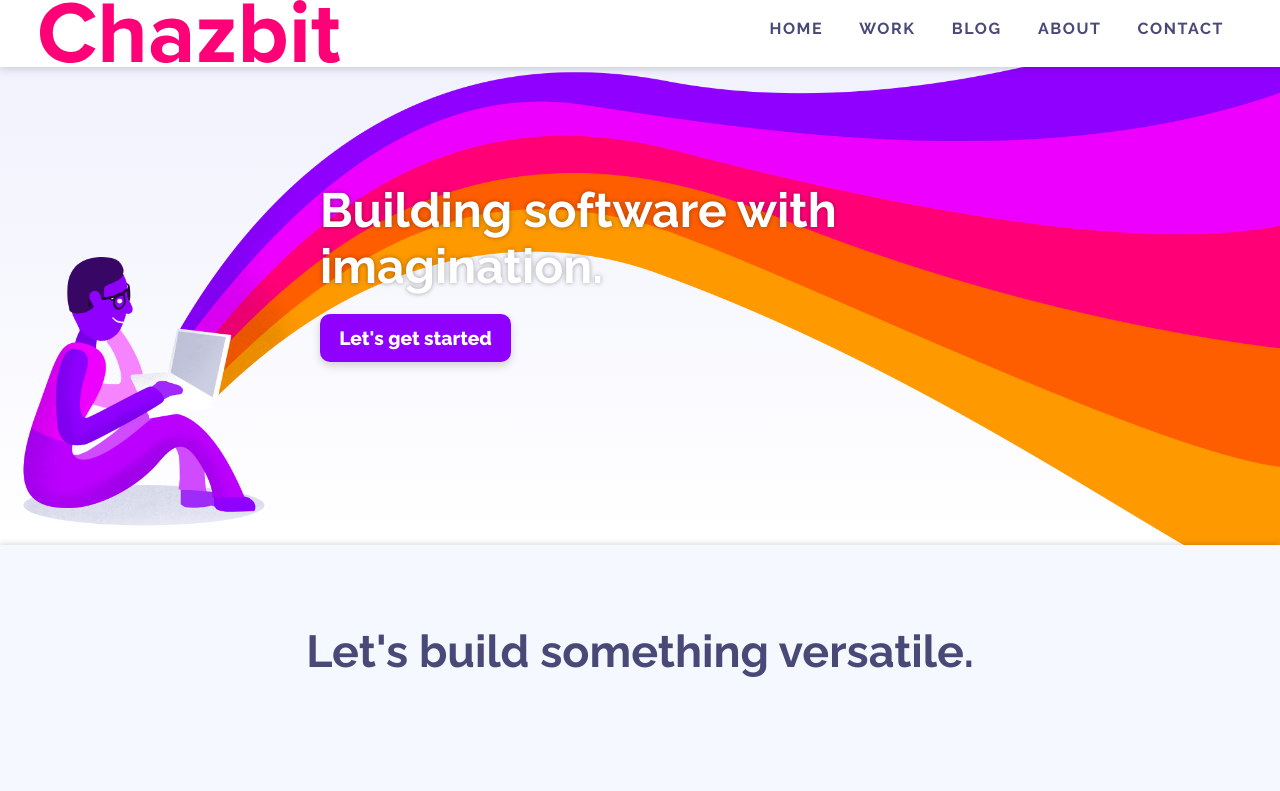
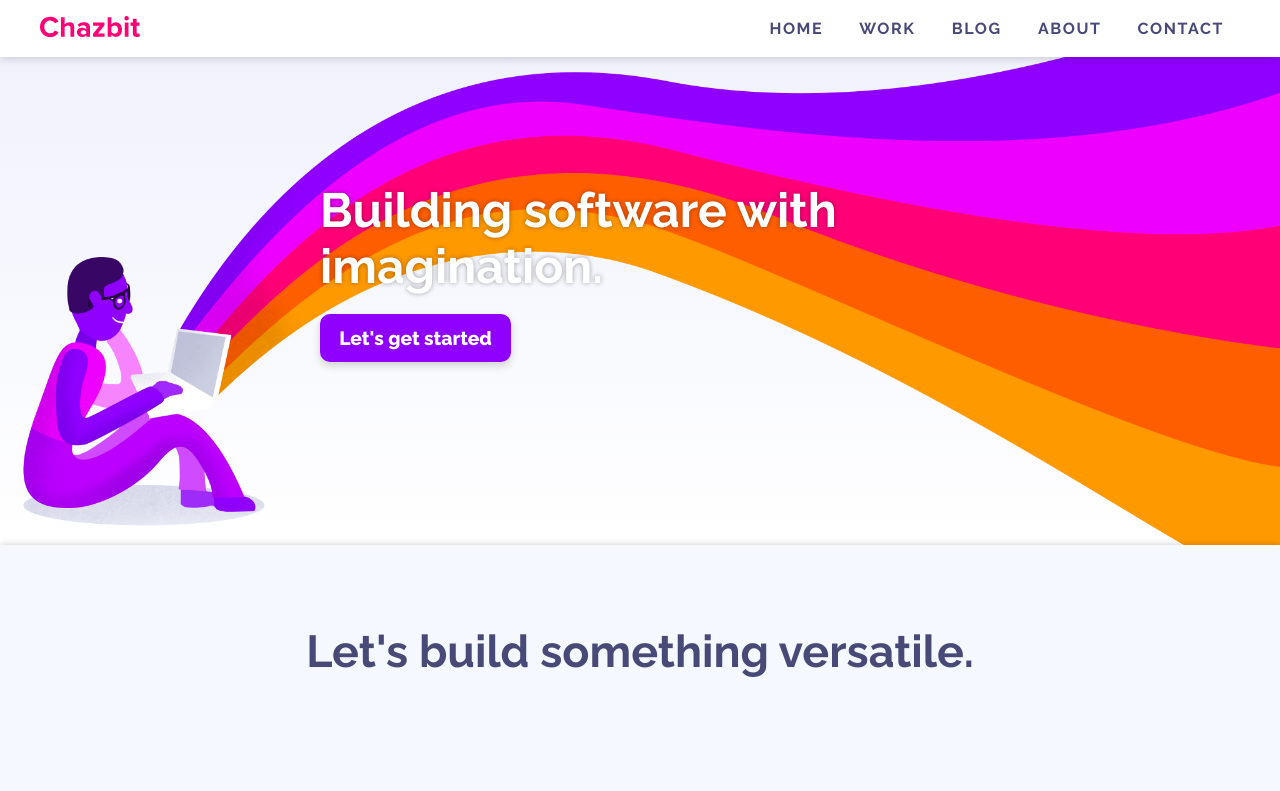
Before and after one commit to susanpallmann/chazbit, a plain HTML site: page index.html in a window 1280 px wide. Shown: the top 791 px of the page. Drawn offline with nearby package versions, Linux system fonts and the light colour scheme; a script that the page names is missing.

Commit message:
Update styles.css

```diff
--- a/styles.css
+++ b/styles.css
@@ -84,6 +84,11 @@ header ul li {
 
 #header-logo {
   float: left;
+}
+
+#header-logo img {
+  width: 100px;
+  margin-top: 1em;
 }
 
 .home #hero {
```
